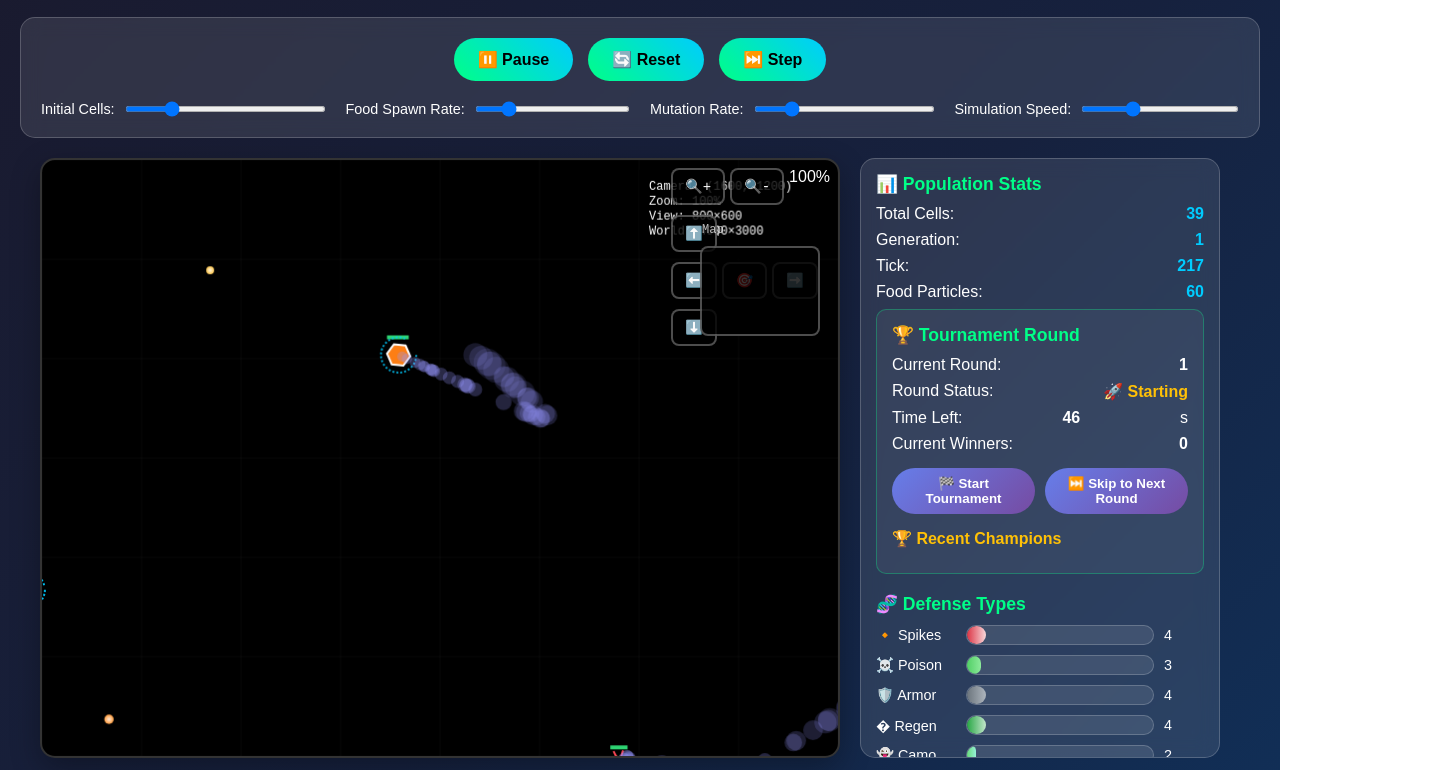
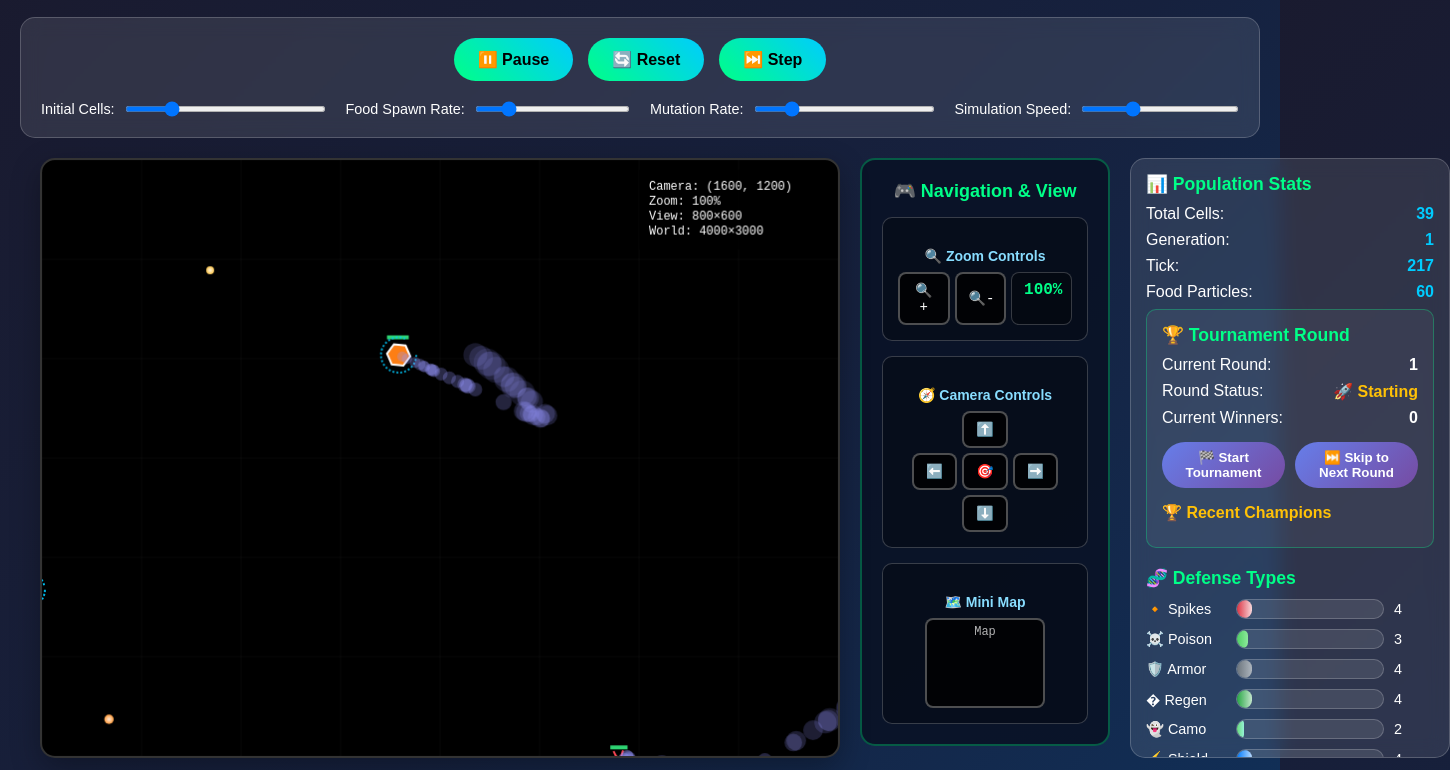
Before and after one commit to Alfredoxrock/CellsDominion, a plain HTML site: page index.html in a window 1280 px wide. Shown: the part 101-871 px from the top of the page, 1450 px wide, since content can reach past the window. Drawn offline with nearby package versions, Linux system fonts and the light colour scheme.

Commit message:
Refactor UI: Move navigation controls outside canvas and remove time left display
- Moved zoom and pan controls from overlay to dedicated navigation panel
- Reorganized controls into logical sections (Zoom, Camera, Mini Map)
- Improved visual hierarchy with proper styling and sections
- Removed 'Time Left' element from tournament round info
- Enhanced UI accessibility by removing canvas overlay controls
- Added structured navigation panel with better organization

```diff
--- a/index.html
+++ b/index.html
@@ -37,12 +37,23 @@
         <div id="gameArea">
             <div id="canvasContainer">
                 <canvas id="gameCanvas" width="800" height="600"></canvas>
-                <div class="navigation-controls">
+            </div>
+
+            <div id="navigationPanel">
+                <h3>🎮 Navigation & View</h3>
+                <div class="navigation-section">
+                    <div class="nav-subsection">
+                        <h4>🔍 Zoom Controls</h4>
                         <div class="nav-group zoom-controls">
                             <button class="nav-btn" id="zoomIn">🔍+</button>
                             <button class="nav-btn" id="zoomOut">🔍-</button>
                             <span id="zoomLevel">100%</span>
                         </div>
+                    </div>
+
+                    <div class="nav-subsection">
+                        <h4>🧭 Camera Controls</h4>
+                        <div class="pan-controls">
                             <div class="nav-group">
                                 <button class="nav-btn" id="panUp">⬆️</button>
                             </div>
@@ -54,8 +65,14 @@
                             <div class="nav-group">
                                 <button class="nav-btn" id="panDown">⬇️</button>
                             </div>
+                        </div>
+                    </div>
+
+                    <div class="nav-subsection">
+                        <h4>🗺️ Mini Map</h4>
                         <div class="minimap">
                             <div class="minimap-label">Map</div>
+                        </div>
                     </div>
                 </div>
             </div>
@@ -76,7 +93,6 @@
                     <div id="roundInfo">
                         <p>Current Round: <span id="currentRound">1</span></p>
                         <p>Round Status: <span id="roundStatus">waiting</span></p>
-                        <p>Time Left: <span id="roundTimeLeft">0</span>s</p>
                         <p>Current Winners: <span id="roundWinners">0</span></p>
                     </div>
                     <div id="tournamentControls">
--- a/styles.css
+++ b/styles.css
@@ -136,14 +136,47 @@ header p {
     flex-shrink: 0;
 }
 
-.navigation-controls {
-    position: absolute;
-    top: 10px;
-    right: 10px;
+#navigationPanel {
+    background: rgba(10, 20, 40, 0.95);
+    border: 2px solid rgba(0, 255, 136, 0.3);
+    border-radius: 15px;
+    padding: 20px;
+    min-width: 250px;
+    height: fit-content;
+}
+
+#navigationPanel h3 {
+    color: #00ff88;
+    margin: 0 0 15px 0;
+    font-size: 18px;
+    text-align: center;
+}
+
+#navigationPanel h4 {
+    color: #88ddff;
+    margin: 15px 0 8px 0;
+    font-size: 14px;
+    text-align: center;
+}
+
+.navigation-section {
     display: flex;
     flex-direction: column;
-    gap: 10px;
-    z-index: 10;
+    gap: 15px;
+}
+
+.nav-subsection {
+    background: rgba(0, 0, 0, 0.3);
+    border: 1px solid rgba(255, 255, 255, 0.2);
+    border-radius: 10px;
+    padding: 15px;
+}
+
+.pan-controls {
+    display: flex;
+    flex-direction: column;
+    align-items: center;
+    gap: 5px;
 }
 
 .nav-group {
@@ -179,22 +212,31 @@ header p {
     min-width: 40px;
 }
 
+#zoomLevel {
+    color: #00ff88;
+    font-family: 'Orbitron', monospace;
+    font-weight: bold;
+    padding: 8px 12px;
+    background: rgba(0, 0, 0, 0.3);
+    border-radius: 8px;
+    border: 1px solid rgba(255, 255, 255, 0.2);
+    text-align: center;
+    min-width: 60px;
+    display: inline-block;
+}
+
 .minimap {
-    position: absolute;
-    bottom: 10px;
-    right: 10px;
     width: 120px;
     height: 90px;
     background: rgba(0, 0, 0, 0.8);
     border: 2px solid rgba(255, 255, 255, 0.3);
     border-radius: 8px;
-    z-index: 10;
+    margin: 0 auto;
 }
 
 .minimap-label {
-    position: absolute;
-    top: -25px;
-    left: 0;
+    text-align: center;
+    padding: 5px 0;
     font-size: 12px;
     color: rgba(255, 255, 255, 0.7);
     font-family: 'Orbitron', monospace;
```
Lines whose indentation alone changed are shown as unchanged.
